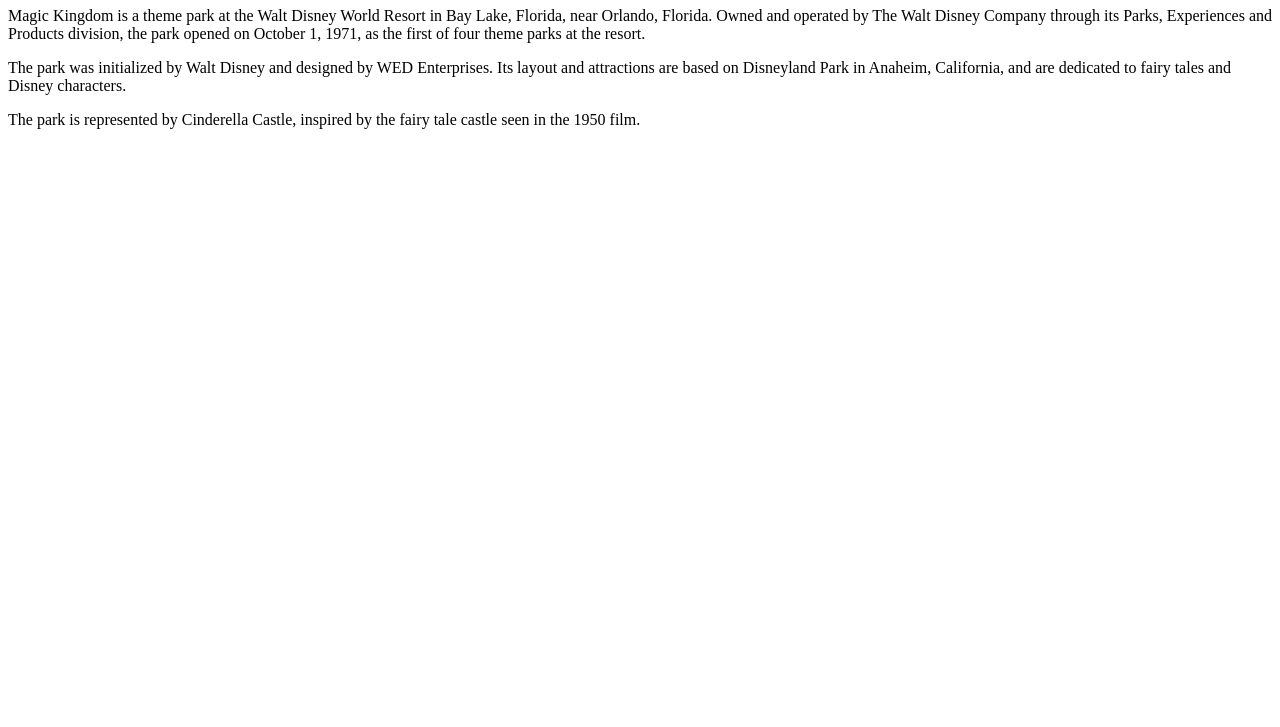
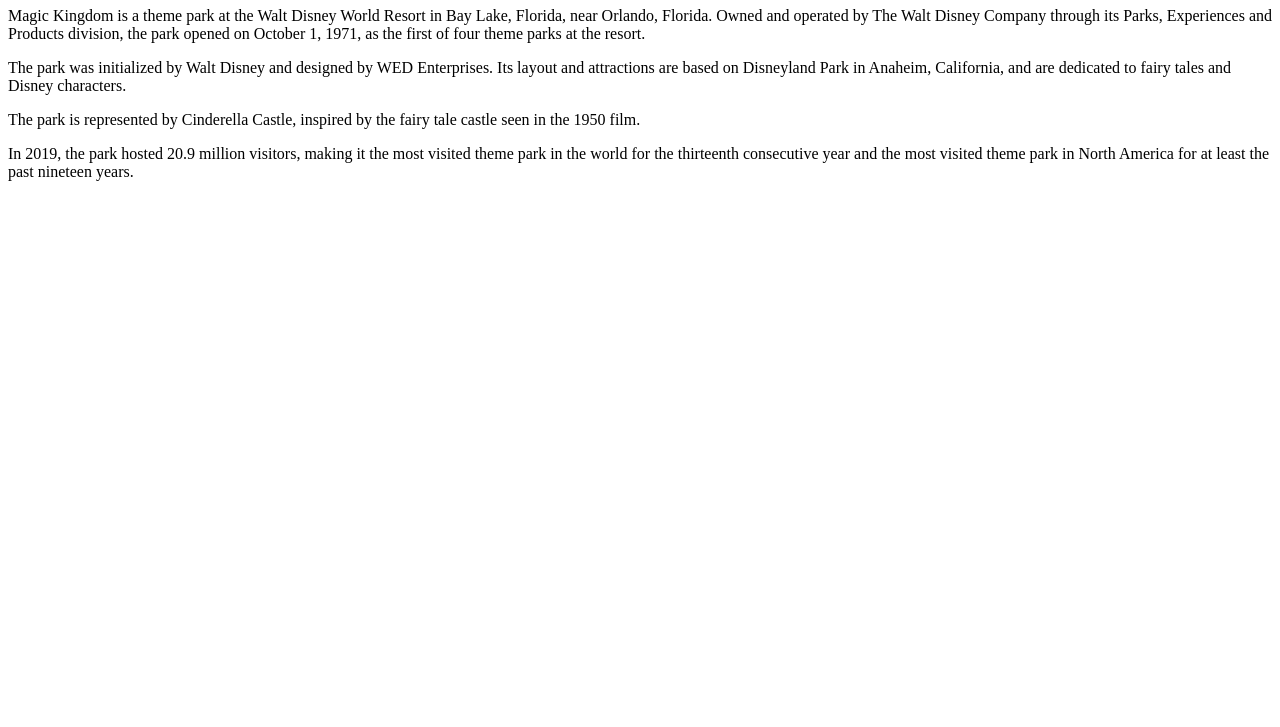
Before and after one commit to lml235/lml235.github.io, a plain HTML site: page magic-kingdom.html in a window 1280 px wide. Shown: the part 73-800 px from the top of the page. Drawn offline with Linux system fonts and the light colour scheme.

Commit message:
Update magic-kingdom.html

```diff
--- a/magic-kingdom.html
+++ b/magic-kingdom.html
@@ -14,6 +14,10 @@
 
         <p>The park is represented by Cinderella Castle, inspired by the fairy tale castle seen in the 1950 film.</p>
 
+        <p>In 2019, the park hosted 20.9 million visitors, making it the most visited theme park in the world for the thirteenth consecutive year and the most visited theme park in North America for at least the past nineteen years.</p>
+
+
+
     </body>
 
 
```
